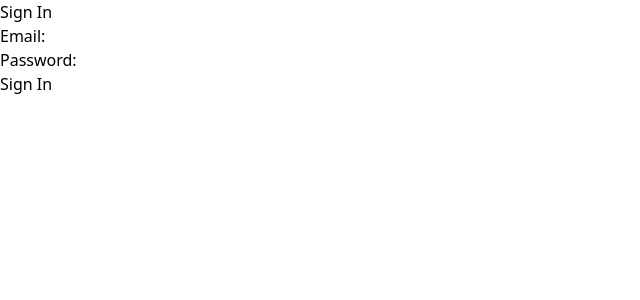
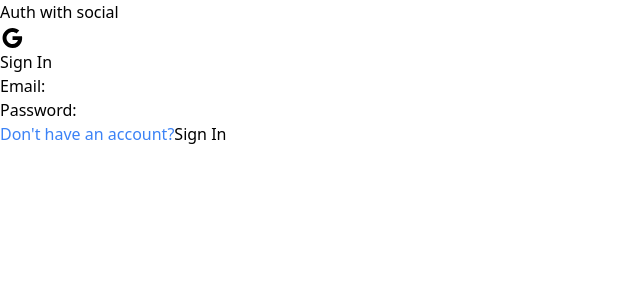
Before and after one commit to Rezzzero/todo-list-react, a React (Vite) app: page /login in a window 1280 px wide. Shown: the top 300 px of the page, without its empty margins (0-640 px from the left). Built offline with nearby package versions, Linux system fonts and the light colour scheme; no server answers.

Commit message:
add google auth

```diff
--- a/src/components/Auth/AuthComponent.tsx
+++ b/src/components/Auth/AuthComponent.tsx
@@ -1,6 +1,8 @@
 import { useState } from "react";
 import supabase from "../../utils/supabaseClient";
 import { useNavigate } from "react-router-dom";
+import { Link } from "react-router-dom";
+import GoogleIcon from "@mui/icons-material/Google";
 
 type AuthComponentProps = {
   url: string;
@@ -53,8 +55,20 @@ export const AuthComponent: React.FC<AuthComponentProps> = ({ url }) => {
     }
   };
 
+  const handleGoogleSignIn = async () => {
+    const { data, error } = await supabase.auth.signInWithOAuth({
+      provider: "google",
+    });
+    if (error) console.error("Google sign in error:", error.message);
+    if (data) navigate("/");
+  };
+
   return (
     <div>
+      <>
+        <h1>Auth with social</h1>
+        <GoogleIcon onClick={handleGoogleSignIn} />
+      </>
       <h1>{isSignUp ? "Sign Up" : "Sign In"}</h1>
       <form onSubmit={handleSubmit}>
         {isSignUp ? (
@@ -103,7 +117,12 @@ export const AuthComponent: React.FC<AuthComponentProps> = ({ url }) => {
           />
         </div>
         {isSignIn ? (
-          <button type="submit">Sign In</button>
+          <>
+            <Link to="/register" className="text-blue-500">
+              Don't have an account?
+            </Link>
+            <button type="submit">Sign In</button>
+          </>
         ) : (
           <button type="submit">Sign Up</button>
         )}
```
